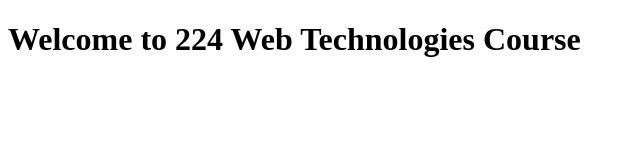
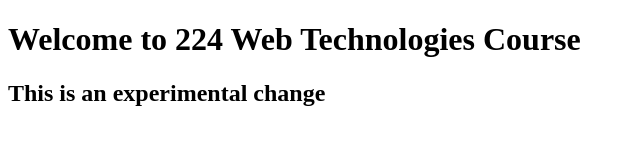
Before and after one commit to hamzauetpeshawar28/24PWBCS1317_WT_SP26, a plain HTML site: page index.html in a window 1280 px wide. Shown: the whole page, without its empty margins (0-640 px from the left). Drawn offline with Linux system fonts and the light colour scheme.

Commit message:
Added experimental heading

```diff
--- a/index.html
+++ b/index.html
@@ -4,6 +4,8 @@
 <title>Web Technologies</title>
 </head>
 <body>
+    <!-- This is my first HTML page for Lab 01 -->
 <h1>Welcome to 224 Web Technologies Course</h1>
+<h2>This is an experimental change</h2>
 </body>
 </html>
```
